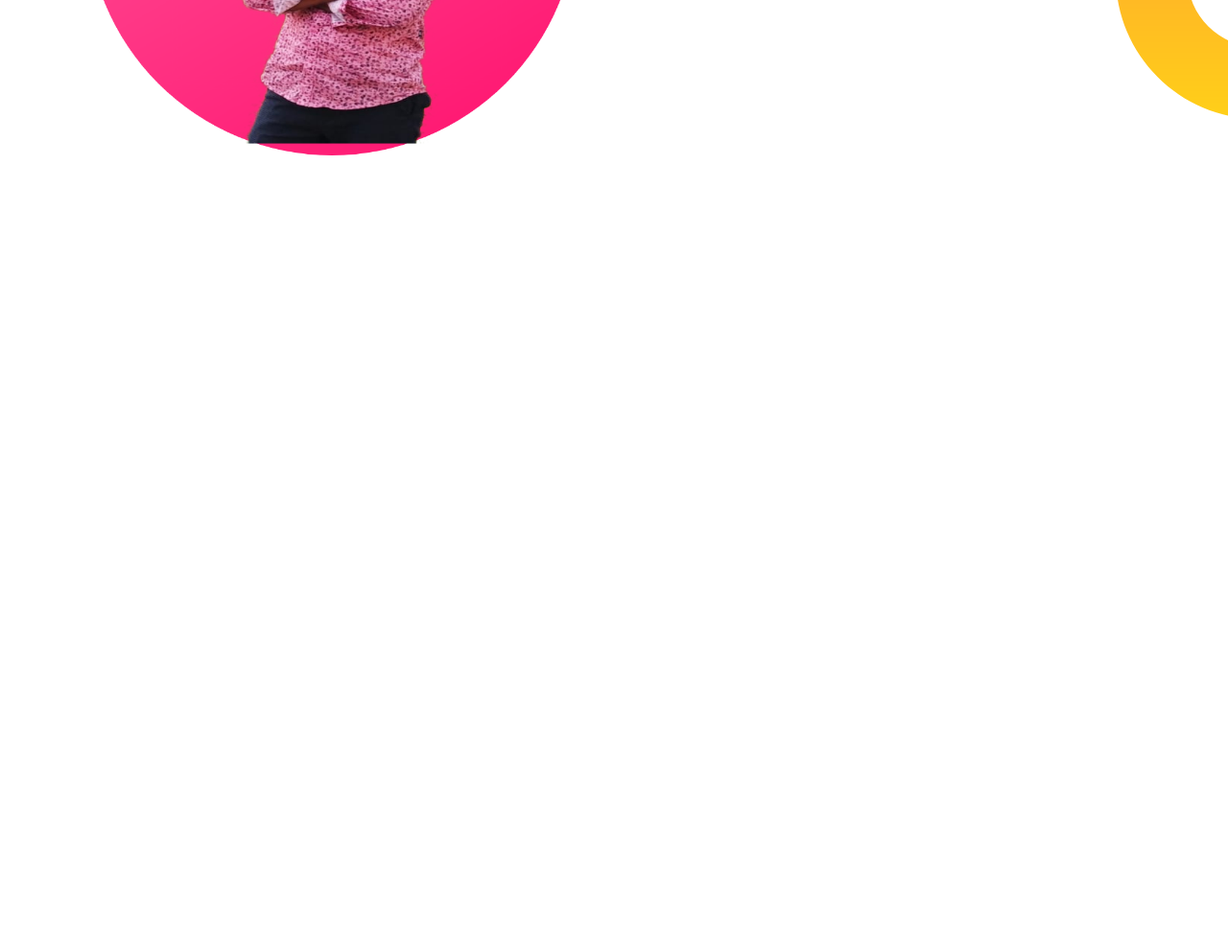
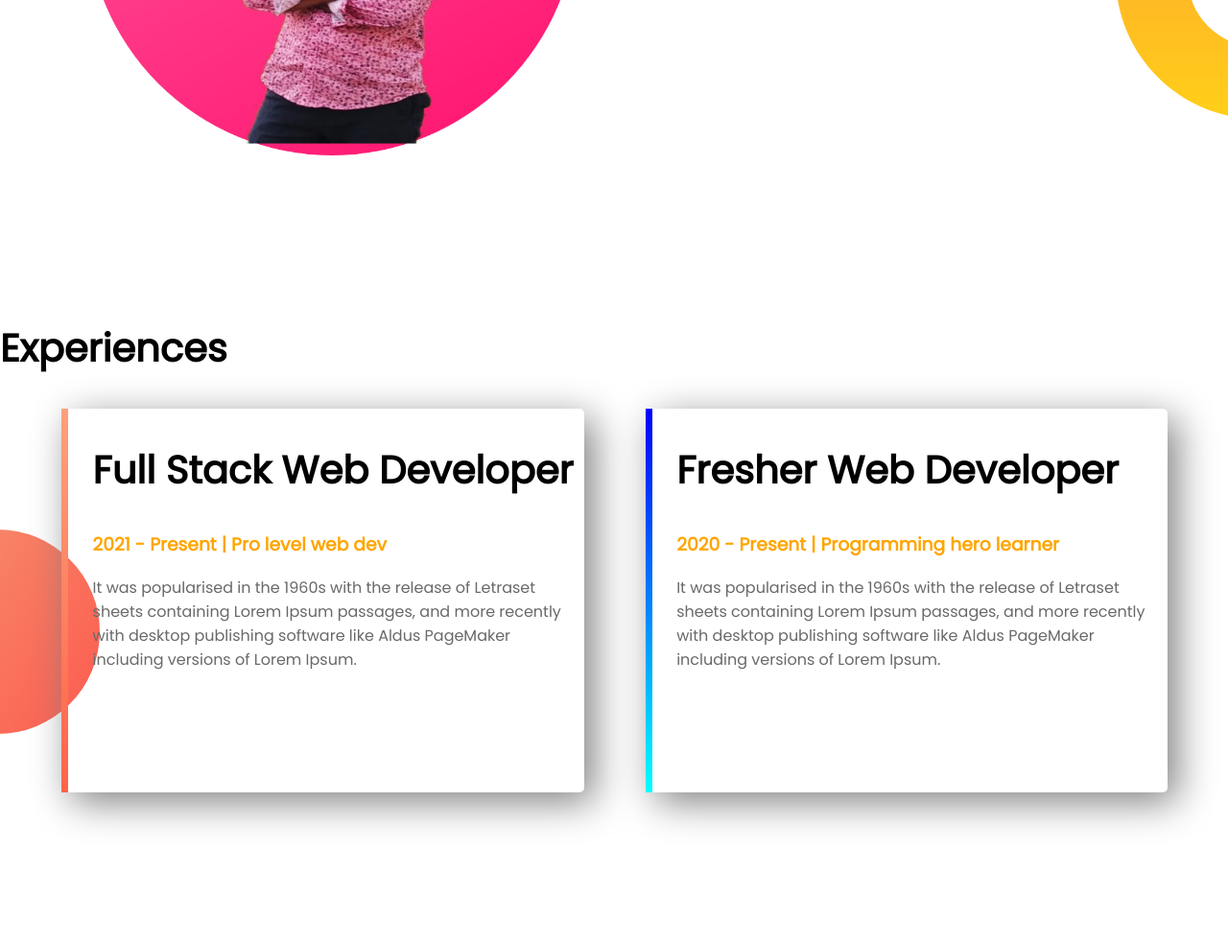
Before and after one commit to MAINULISLAMSOHAG/web-portfolio, a plain HTML site: page index.html in a window 1280 px wide. Shown: the part 1000-1983 px from the top of the page at 96% size. Before the commit the page ends 1300 px from the top, so only its background shows below. Drawn offline with Linux system fonts and the light colour scheme.

Commit message:
added card

```diff
--- a/index.html
+++ b/index.html
@@ -12,7 +12,7 @@
     <section class="top_banner">
         <div class="half_width">
             <h1>Welcome To</h1>
-            <h1><span class="name-highlight">Mainul</span> World</h1>
+            <h1><span class= "orange-highlight">Mainul</span> World</h1>
             <h3>Web Developer</h3>
             <p>It was popularised in the 1960s with the release of Letraset sheets containing Lorem Ipsum passages, and more recently with desktop publishing software like Aldus PageMaker including versions of Lorem Ipsum.</p>
             <a class="link-button" target="_blank" href="https://www.linkedin.com/feed/?trk=homepage-basic_signin-form_submit">HIRE ME</a>
@@ -33,5 +33,19 @@
             <a class="link-button" target="_blank" href="https://www.linkedin.com/feed/?trk=homepage-basic_signin-form_submit">DOWNLOAD RESUME</a>
         </div>
     </section>
+
+    <section class="experience-area">
+        <h2>Experiences</h2>
+        <div id="full-stack" class="half_width single-experience">
+            <h2>Full Stack Web Developer</h2>
+            <h3 class= "orange-highlight">2021 - Present | Pro level web dev</h3>
+            <p>It was popularised in the 1960s with the release of Letraset sheets containing Lorem Ipsum passages, and more recently with desktop publishing software like Aldus PageMaker including versions of Lorem Ipsum.</p>
+        </div>
+        <div id="fresher-web" class="half_width single-experience">
+            <h2>Fresher Web Developer</h2>
+            <h3 class= "orange-highlight">2020 - Present | Programming hero learner</h3>
+            <p>It was popularised in the 1960s with the release of Letraset sheets containing Lorem Ipsum passages, and more recently with desktop publishing software like Aldus PageMaker including versions of Lorem Ipsum.</p>
+        </div>
+    </section>
 </body>
 </html>
--- a/style.css
+++ b/style.css
@@ -15,7 +15,7 @@ p {
     color: dimgrey;
 }
 
-.name-highlight {
+.orange-highlight {
     color: orange;
 }
 
@@ -54,3 +54,27 @@ section {
     background-repeat: no-repeat;
     background-position: right;
 }
+
+.experience-area {
+    background-image: url(images/exp-bg.png);
+    background-repeat: no-repeat;
+    background-position: left;
+}
+
+.single-experience {
+    box-shadow: 10px 10px 40px grey;
+    border-radius: 5px;
+    height: 80%;
+}
+
+#full-stack {
+    border-left: 7px solid;
+    border-image: linear-gradient(180deg, lightsalmon,tomato);
+    border-image-slice: 1;
+}
+
+#fresher-web{
+    border-left: 7px solid;
+    border-image: linear-gradient(180deg, blue,cyan);
+    border-image-slice: 1;
+}
```
